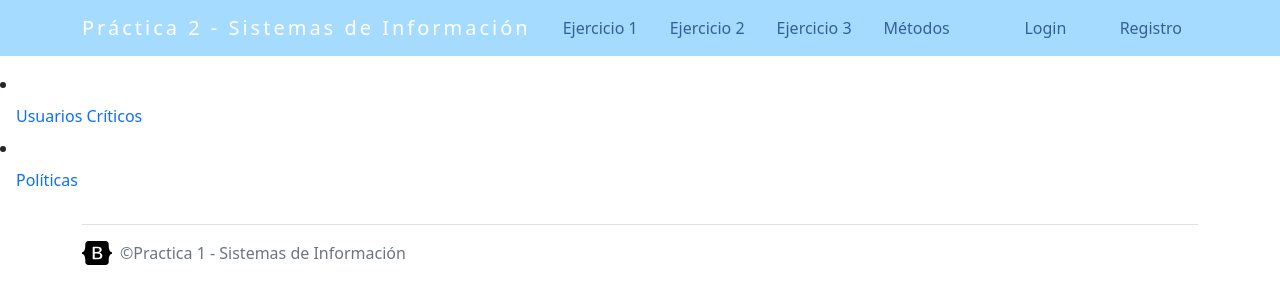
After one commit to lagentefuerte/Practica-de-Sistemas-de-Informacion, a Flask app: page /ejercicio1 in a window 1280 px wide. The commit adds this page. Shown: the top 304 px of the page. Run offline with Flask 3, Linux system fonts and the light colour scheme.

Commit message:
Cambios ej 1 y 2

```diff
--- a/app.py
+++ b/app.py
@@ -47,6 +47,10 @@ def bad_request_error(error):
 @app.errorhandler(404)
 def not_found_error(error):
     return render_template('Errores/errorNotFound.html'), 404
+
+@app.route('/ejercicio1')
+def ejercicio1():
+    return render_template('ejercicio1elegirApartado.html')
 
 @app.route('/')
 def indice():
@@ -178,14 +182,6 @@ def vulnerabilidades():
 
     return render_template('Ejercicio3.html',datos=last_10_entries)
 
-@login_required
-@app.route('/top50', methods=['GET']) #peticion get /top50?string=(true/false)
-def ejercicio2():
-    if (request.args.get('string') == "true"):
-        top50percent(cur, "DESC")
-    else:
-            top50percent(cur, "ASC")
-
 
 @app.route('/login', methods=['GET', 'POST'])
 def login():
--- /dev/null
+++ b/templates/ejercicio1elegirApartado.html
@@ -0,0 +1,11 @@
+{% extends "layout.html" %}
+{% block main %}
+<div>
+                <li class="nav-item active">
+                    <a class="nav-link px-3 active" href="/formulario/critico">Usuarios Críticos</a>
+                </li>
+                <li class="nav-item active">
+                    <a class="nav-link px-3 active" href="/formulario/politicas">Políticas</a>
+                </li>
+</div>
+{% endblock %}
--- a/templates/layout.html
+++ b/templates/layout.html
@@ -19,12 +19,14 @@
         </button>
         <div class="collapse navbar-collapse" id="navbarNav">
             <ul class="navbar-nav me-auto mb-2 mb-lg-0">
+
                 <li class="nav-item active">
-                    <a class="nav-link px-3 active" href="/formulario/critico">Usuarios Críticos</a>
+                    <a class="nav-link px-3 active" href="/ejercicio1">Ejercicio 1</a>
                 </li>
                 <li class="nav-item active">
-                    <a class="nav-link px-3 active" href="/formulario/politicas">Políticas</a>
+                    <a class="nav-link px-3 active" href="/ejercicio1">Ejercicio 2</a>
                 </li>
+
                 <li class="nav-item">
                     <a class="nav-link px-3" href="/last10vulnerabilities">Ejercicio 3</a>
                 </li>
```
